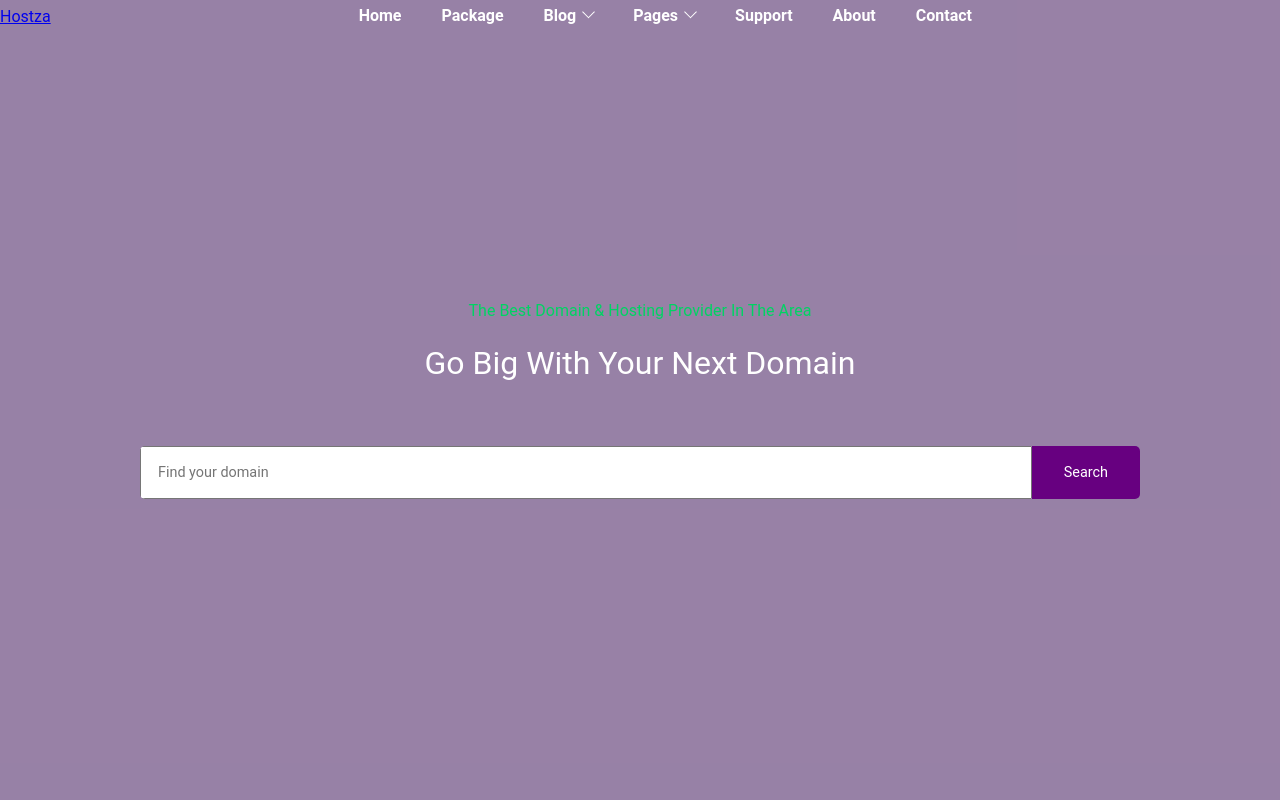
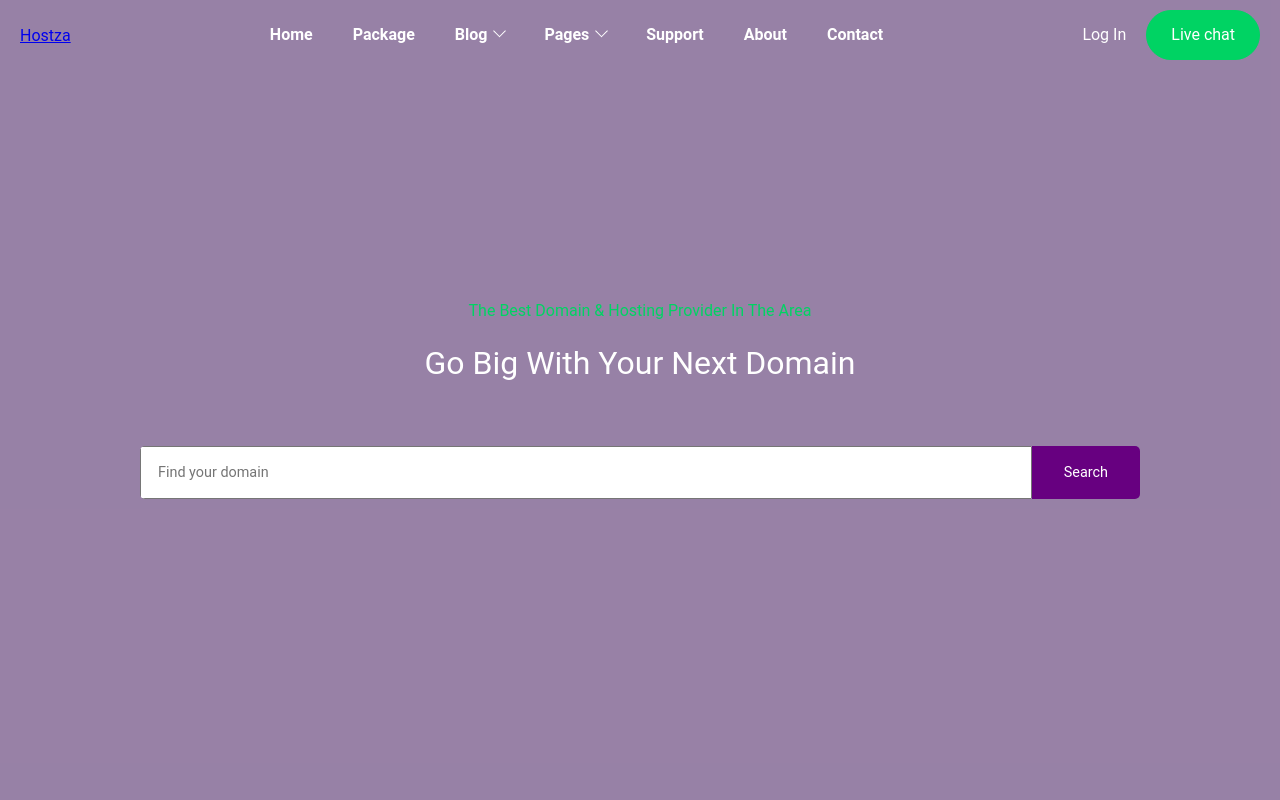
Before and after one commit to malk1405/hostza, a React (Create React App) app: page / in a window 1280 px wide. Shown: the top 800 px of the page. Built offline with nearby package versions, Linux system fonts and the light colour scheme; the HTML template or start-up script is replaced by a standard one.

Commit message:
Добавил чат в панель навигации

```diff
--- a/src/components/Header/Header.css
+++ b/src/components/Header/Header.css
@@ -4,7 +4,24 @@
   font-size: 1rem;
   left: 0;
   margin: 0;
-  padding: 0;
+  padding: 10px 20px;
   position: absolute;
   right: 0;
 }
+
+.nav__chat {
+  display: none;
+}
+
+@media (min-width: 992px) {
+  .nav__chat {
+    display: block;
+  }
+}
+
+.nav__login {
+  all: unset;
+  color: white;
+  cursor: pointer;
+  margin-right: 20px;
+}
--- a/src/components/Header/Header.js
+++ b/src/components/Header/Header.js
@@ -11,6 +11,10 @@ function Header() {
       </div>
       <NavLg></NavLg>
       <NavSm></NavSm>
+      <div className="nav__chat">
+        <button className="nav__login">Log In</button>
+        <button className="btn btn--inverse">Live chat</button>
+      </div>
     </header>
   );
 }
--- a/src/index.css
+++ b/src/index.css
@@ -57,6 +57,8 @@ li {
   border: 1px solid #00d363;
   border-radius: 2em;
   color: #00d363;
+  cursor: pointer;
+  font-family: inherit;
   font-size: 1rem;
   line-height: 1em;
   padding: 1em 1.5em;
@@ -66,3 +68,13 @@ li {
   background-color: #00d363;
   color: white;
 }
+
+.btn--inverse {
+  background-color: #00d363;
+  color: white;
+}
+
+.btn--inverse:hover {
+  background-color: transparent;
+  color: #00d363;
+}
```
